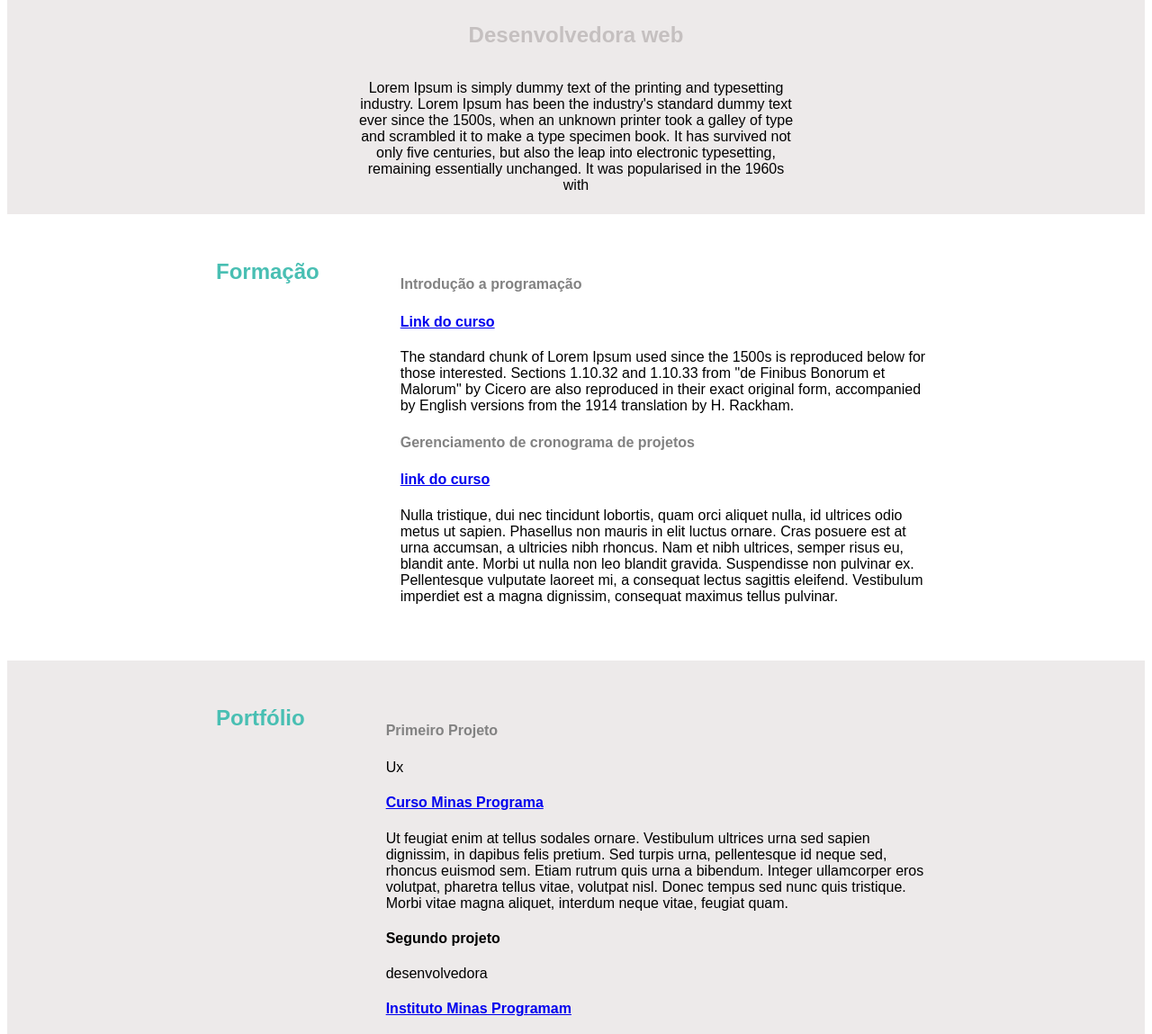
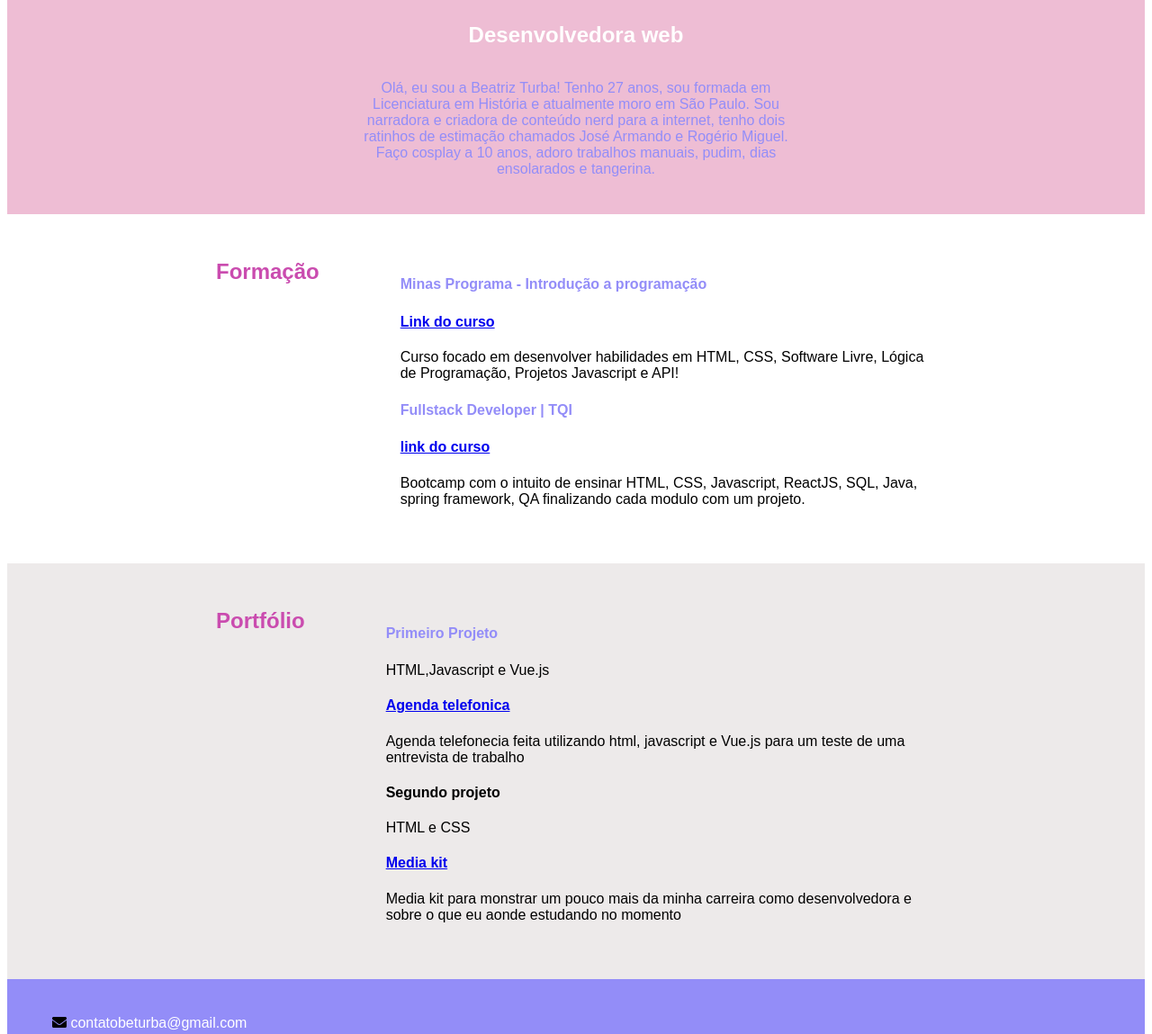
Before and after one commit to Beturba/Portifolio-, a plain HTML site: page Index.html in a window 1280 px wide. Shown: the part 447-1596 px from the top of the page at 90% size. Drawn offline with Linux system fonts and the light colour scheme; a web font is replaced by a local one.

Commit message:
ultimo commit

```diff
--- a/CSS/style.css
+++ b/CSS/style.css
@@ -28,7 +28,7 @@ li {
 font-weight: 700;
 font-size: 18px;
 line-height: 25px;
-color: #ffffff;
+color: #f1edf0;
 text-decoration: none;
 }
 
@@ -37,7 +37,7 @@ text-decoration: none;
 }
 
 .intro-content {
-    background-color:#EDEAEA;
+    background-color:#eebdd4;
     display: flex;
     flex-direction: column;
     align-items: center;
@@ -60,12 +60,12 @@ text-decoration: none;
 .subtitle{
     font-family: 'ABeeZee', sans-serif;
     font-size: 24px;
-    color: #C5C0C0;
+    color: #fffefe;
 
 }
 
 .intro{
-    color: #000000;
+    color: #938DF8;
     font-size: 16px;
     display: flex;
     max-width: 490px;
@@ -74,7 +74,7 @@ text-decoration: none;
 
 section h1 {
 font-size: 24px;
-color: #49BFB3;
+color: #ca4caf;
 margin-right: 50px;
 }
 
@@ -87,19 +87,21 @@ margin-right: 50px;
 
 #portfolio {
     background-color:#EDEAEA;
+
+
 }
 
 .descricao {
     font-size: 16px;
     line-height: 22px;
-    color: #828282;
+    color: #938DF8;
     font-weight: 700;
 
 }
 
 
 #contato {
-    background-color: #5A53D8;
+    background-color: #938DF8;
     height: 200px;
     padding-left: 50px;
     padding-top: 40px;
@@ -114,3 +116,5 @@ margin-right: 50px;
 #contato a {
     color: #ffffff;
     text-decoration: none;
+
+  }
--- a/Index.html
+++ b/Index.html
@@ -39,21 +39,23 @@
 </figure>
       <h1 class="title">Beatriz Turba</h1>
       <h2 class="subtitle">Desenvolvedora web</h2>
-      <p class="intro">Lorem Ipsum is simply dummy text of the printing and typesetting industry. Lorem Ipsum has been the industry's standard dummy text ever since the 1500s, when an unknown printer took a galley of type and scrambled it to make a type specimen book. It has survived not only five centuries, but also the leap into electronic typesetting, remaining essentially unchanged. It was popularised in the 1960s with  </p>
+      <p class="intro">Olá, eu sou a Beatriz Turba! Tenho 27 anos, sou formada em Licenciatura em História e atualmente moro em São Paulo.
+        Sou narradora e criadora de conteúdo nerd para a internet, tenho dois ratinhos de estimação chamados José Armando e Rogério Miguel.
+        Faço cosplay a 10 anos, adoro trabalhos manuais, pudim, dias ensolarados e tangerina.</p>
         </main>
 <section id="formacao" >
     <div class="conteudo">
     <h1 class="formacao">Formação</h1>
 <ul>
     <li>
-    <h4  class="descricao"> Introdução a programação</h4>
+    <h4  class="descricao"> Minas Programa - Introdução a programação</h4>
     <h4><a href="https://minasprogramam.com/">Link do curso</a></h4>
-    <p>The standard chunk of Lorem Ipsum used since the 1500s is reproduced below for those interested. Sections 1.10.32 and 1.10.33 from "de Finibus Bonorum et Malorum" by Cicero are also reproduced in their exact original form, accompanied by English versions from the 1914 translation by H. Rackham.</p>
+    <p>Curso focado em desenvolver habilidades em HTML, CSS, Software Livre, Lógica de Programação, Projetos Javascript e API!</p>
 </li>
 <li>
-   <h4 class="descricao"> Gerenciamento de cronograma de projetos</h4>
-   <h4><a href="https://www.linkedin.com/in/beatriz-turba-b4790898/" target="_black">link do curso</a></h4>
-   <p>Nulla tristique, dui nec tincidunt lobortis, quam orci aliquet nulla, id ultrices odio metus ut sapien. Phasellus non mauris in elit luctus ornare. Cras posuere est at urna accumsan, a ultricies nibh rhoncus. Nam et nibh ultrices, semper risus eu, blandit ante. Morbi ut nulla non leo blandit gravida. Suspendisse non pulvinar ex. Pellentesque vulputate laoreet mi, a consequat lectus sagittis eleifend. Vestibulum imperdiet est a magna dignissim, consequat maximus tellus pulvinar. </p>
+   <h4 class="descricao"> Fullstack Developer | TQI </h4>
+   <h4><a href="https://www.dio.me/" target="_black">link do curso</a></h4>
+   <p>Bootcamp com o intuito de ensinar HTML, CSS, Javascript, ReactJS, SQL, Java, spring framework, QA finalizando cada modulo com um projeto. </p>
 
 
 </li>
@@ -66,20 +68,20 @@
    <ul>
        <li>
            <h4 class="descricao">Primeiro Projeto</h4>
-           <p>Ux</p>
+           <p>HTML,Javascript e Vue.js</p>
 
- <h4><a href="https://minasprogramam.com/"target="_black">Curso Minas Programa</a> </h4>
- <p>Ut feugiat enim at tellus sodales ornare. Vestibulum ultrices urna sed sapien dignissim, in dapibus felis pretium. Sed turpis urna, pellentesque id neque sed, rhoncus euismod sem. Etiam rutrum quis urna a bibendum. Integer ullamcorper eros volutpat, pharetra tellus vitae, volutpat nisl. Donec tempus sed nunc quis tristique. Morbi vitae magna aliquet, interdum neque vitae, feugiat quam.</p>
+ <h4><a href="https://github.com/Beturba/AgendaTelefonicaVUE.JR"target="_black">Agenda telefonica</a> </h4>
+ <p> Agenda telefonecia feita utilizando html, javascript e Vue.js para um teste de uma entrevista de trabalho</p>
  </li>
 <li>
     <h4 classe="descricao"> Segundo projeto</h4>
-    <p>desenvolvedora</p>
+    <p>HTML e CSS</p>
     <h4>
-        <a href="http://minasprogramam.com/" target="_blank">Instituto Minas Programam</a>
+        <a href="https://github.com/Beturba/mediakit" target="_blank">Media kit</a>
     </a>
     </h4>
 
-    <p> Ut feugiat enim at tellus sodales ornare. Vestibulum ultrices urna sed sapien dignissim, in dapibus felis pretium. Sed turpis urna, pellentesque id neque sed, rhoncus euismod sem. Etiam rutrum quis urna a bibendum. Integer ullamcorper eros volutpat, pharetra tellus vitae, volutpat nisl. Donec tempus sed nunc quis tristique. Morbi vitae magna aliquet, interdum neque vitae, feugiat quam</p>
+    <p> Media kit para monstrar um pouco mais da minha carreira como desenvolvedora e sobre o que eu aonde estudando no momento</p>
     </li>
 </ul>
 </section>
```
